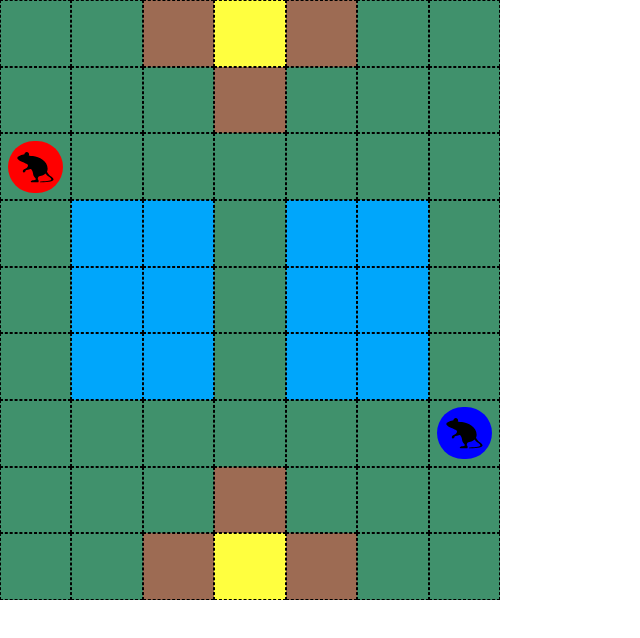
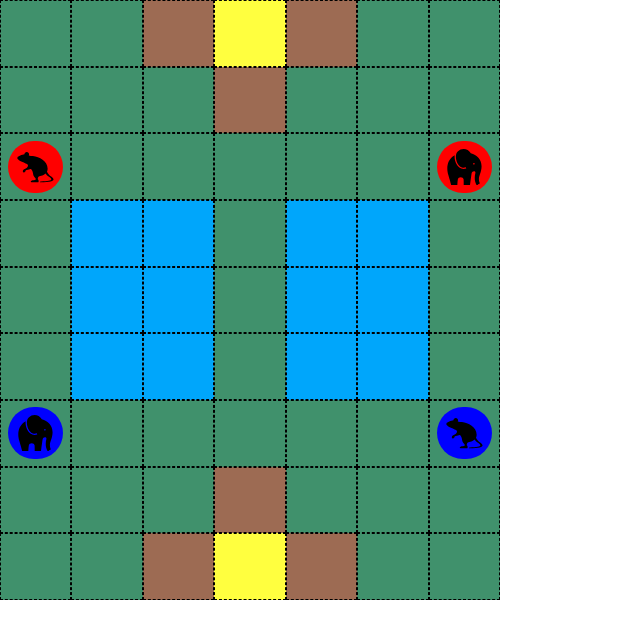
Before and after one commit to KhoaDinhNguyen/animal-chess, a Next.js app in the folder frontend/: page /game in a window 1280 px wide. Shown: the top 638 px of the page, without its empty margins (0-640 px from the left). Built offline with nearby package versions, Linux system fonts and the light colour scheme.

Commit message:
feat: add elephant piece and make piece class more abstract

```diff
--- a/frontend/components/Square.module.css
+++ b/frontend/components/Square.module.css
@@ -4,6 +4,10 @@
   width: 20px;
   border-radius: 100%;
   cursor: pointer;
+  position: absolute;
+  top: 50%;
+  left: 50%;
+  transform: translate(-50%, -50%);
 }
 
 .moveableSquare:hover {
--- a/frontend/components/Square.tsx
+++ b/frontend/components/Square.tsx
@@ -3,6 +3,7 @@
 import { SquareType, Square as SquareClass } from "@/game/core/Square";
 import { PieceType } from "@/game/pieces/Piece";
 import { MouseIcon } from "@/public/pieces/Mouse";
+import { ElephantIcon } from "@/public/pieces/Elephant";
 import { useGameStore } from "@/hooks/useGame";
 
 // Import styles
@@ -40,20 +41,22 @@ export default function Square(props: SquareProps) {
         border: "1px dashed black",
         background: getBackgroundColor(square.type),
         cursor: piece !== null ? "pointer" : "default",
+        position: "relative",
       }}
       onClick={onClickSquare}>
       {piece !== null && (
         <div
           className="d-flex justify-content-center align-items-center"
-          style={{ background: piece.color, borderRadius: "100px", width: "80%", height: "80%" }}>
+          style={{
+            background: square.piece?.player == 0 ? "blue" : "red",
+            borderRadius: "100px",
+            width: "80%",
+            height: "80%",
+          }}>
           {getPieceIcon(piece.type)}
         </div>
       )}
-      {isMovable && (
-        <div>
-          <div className={styles.moveableSquare}></div>
-        </div>
-      )}
+      {isMovable && <div className={styles.moveableSquare}></div>}
     </div>
   );
 }
@@ -77,5 +80,7 @@ function getPieceIcon(type: PieceType) {
   switch (type) {
     case "mouse":
       return MouseIcon();
+    case "elephant":
+      return ElephantIcon();
   }
 }
--- a/frontend/game/core/Square.ts
+++ b/frontend/game/core/Square.ts
@@ -6,7 +6,7 @@ export type SquareType = "plain" | "river" | "trap" | "den";
 export class Square {
   public piece: Piece | null;
   public type: SquareType;
-  public position: Position
+  public position: Position;
 
   constructor(position: Position, piece: Piece | null, type: SquareType) {
     this.position = position;
@@ -15,6 +15,6 @@ export class Square {
   }
 
   static clone(square: Square): Square {
-    return new Square(square.position, square.piece, square.type)
+    return new Square(square.position, square.piece, square.type);
   }
 }
--- /dev/null
+++ b/frontend/game/pieces/Elephant.ts
@@ -0,0 +1,19 @@
+import { Position } from "../core/Position";
+import { Piece } from "./Piece";
+import { Game, PlayerNum } from "../core/Game";
+import { Square } from "../core/Square";
+
+export class Elephant extends Piece {
+  constructor(player: PlayerNum) {
+    super(player);
+    this.type = "elephant";
+  }
+
+  canCapture(piece: Piece): boolean {
+    return piece.type != "mouse";
+  }
+
+  canMoveRiver(square: Square, player: PlayerNum): boolean {
+    return false;
+  }
+}
--- a/frontend/game/pieces/Mouse.ts
+++ b/frontend/game/pieces/Mouse.ts
@@ -1,19 +1,21 @@
-import { Board } from "../core/Board";
-import { Position } from "../core/Position";
+import { PlayerNum } from "../core/Game";
+import { Square } from "../core/Square";
 import { Piece } from "./Piece";
 
 export class Mouse extends Piece {
-  showMoves(board: Board, position: Position): Position[] {
-    const [r, c] = [position.row, position.col];
-    const [xAxis, yAxis] = [board.squares.length, board.squares[0].length];
+  constructor(player: PlayerNum) {
+    super(player);
+    this.type = "mouse";
+  }
 
-    const moves: Position[] = [];
+  canCapture(piece: Piece) {
+    return piece.type == "elephant";
+  }
 
-    if (r > 0) moves.push(new Position(r - 1, c));
-    if (r < xAxis - 1) moves.push(new Position(r + 1, c));
-    if (c > 0) moves.push(new Position(r, c - 1));
-    if (c < yAxis - 1) moves.push(new Position(r, c + 1));
+  canMoveRiver(square: Square, player: PlayerNum): boolean {
+    if (square.type != "river") return false;
+    if (square.piece == null) return true;
 
-    return moves;
+    return square.piece.type !== "dog";
   }
 }
--- a/frontend/game/pieces/Piece.ts
+++ b/frontend/game/pieces/Piece.ts
@@ -1,16 +1,92 @@
-import { Board } from "../core/Board";
+import { Game, PlayerNum } from "../core/Game";
 import { Position } from "../core/Position";
+import { Square } from "../core/Square";
+import { TRAPS, DENS } from "../core/Board";
 
-export type PieceType = "mouse"
+export type PieceType = "mouse" | "elephant" | "dog"
 
 export abstract class Piece {
-  public color: string;
   public type: PieceType;
+  public player: PlayerNum;
+  public directions = [[1, 0], [-1, 0], [0, 1], [0, -1]]
 
-  constructor(color: string) {
-    this.color = color;
+  constructor(player: PlayerNum) {
+    this.player = player;
     this.type = "mouse";
   }
 
-  abstract showMoves(board: Board, position: Position): Position[];
+  showMoves(game: Game, position: Position): Position[] {
+    const board = game.board;
+    const [r, c] = [position.row, position.col];
+    const [xAxis, yAxis] = [board.squares.length, board.squares[0].length];
+
+    const moves: Position[] = [];
+
+    for (const dir of this.directions) {
+      const nextR = r + dir[0], nextC = c + dir[1];
+      if (nextR < 0 || nextR >= xAxis || nextC < 0 || nextC >= yAxis) continue;
+
+      const square = board.squares[nextR][nextC];
+
+      // dens
+      if (square.type === "den") {
+        if (this.canMoveDen(square, game.player)) moves.push(new Position(nextR, nextC));
+      }
+      else if (square.type === "trap") {
+        if (this.canMoveTrap(square, game.player)) moves.push(new Position(nextR, nextC));
+      }
+      else if (square.type === "river") {
+        if (this.canMoveRiver(square, game.player)) moves.push(new Position(nextR, nextC));
+      }
+      else {
+        // Plain field
+        console.log(square.piece);
+        if (square.piece === null) {
+          moves.push(new Position(nextR, nextC));
+        }
+        else {
+          console.log(square.piece.player, game.player);
+          if (square.piece.player == game.player) continue;
+          else if (this.canCapture(square.piece)) moves.push(new Position(nextR, nextC));
+        }
+      }
+
+    }
+
+    return moves;
+  }
+
+  /**
+   * Every animals have the same den moves
+   * @param square the examined square
+   * @param player the current player
+   * @returns true if the animal can enter a den
+   */
+  canMoveDen(square: Square, player: PlayerNum): boolean {
+    if (square.type !== "den") return false;
+
+    const denOwner = DENS.slice(0, 1).some(([r, c]) => square.position.row == r && square.position.col == c) ? 0 : 1;
+
+    console.log(denOwner, player, "Den");
+    return denOwner !== player; // Animals can only enter opponent's den
+  }
+
+  /**
+   * Every animals have the same trap moves
+   * @param square the examined square
+   * @param player the current player
+   * @returns true if the animal can enter a trap
+   */
+  canMoveTrap(square: Square, player: PlayerNum): boolean {
+    if (square.type !== "trap") return false;
+    else if (square.piece == null) return true; // If the trap is empty, any animals can enter it
+
+    const trapOwner = TRAPS.slice(0, 3).some(([r, c]) => square.position.row == r && square.position.col == c) ? 0 : 1;
+
+    // If the trap is nonempty, then a trap must be from the current player and it must be opponent's piece
+    return trapOwner === player && square.piece.player !== player;
+  }
+
+  abstract canCapture(piece: Piece): boolean;
+  abstract canMoveRiver(square: Square, player: PlayerNum): boolean;
 }
--- a/frontend/game/pieces/PieceFactory.ts
+++ b/frontend/game/pieces/PieceFactory.ts
@@ -1,10 +1,13 @@
 import { PieceType } from "./Piece";
 import { Mouse } from "./Mouse";
+import { Elephant } from "./Elephant";
+import { PlayerNum } from "../core/Game";
 
 export class PieceFactory {
-  static create(type: PieceType, color: string) {
+  static create(type: PieceType, player: PlayerNum) {
     switch (type) {
-      case "mouse": return new Mouse(color);
+      case "mouse": return new Mouse(player);
+      case "elephant": return new Elephant(player);
       default: return null;
     }
   }
--- /dev/null
+++ b/frontend/public/pieces/Elephant.tsx
@@ -0,0 +1,19 @@
+export function ElephantIcon() {
+  const ELEPLANT_PATH =
+    "M345.913,60.078C308.447-6.798,217.4-22.036,161.256,35.756c-8.71,8.964-15.43,19.816-20.341,31.885c-4.053,13.391-6.067,28.216-6.067,43.589c0,23.876,4.801,49.003,13.67,71.74c8.869,22.754,21.798,43.071,37.626,57.625c10.565,9.713,22.348,16.886,35.198,20.819c7.34,2.261,15.047,3.463,23.168,3.463c9.689,0,19.984-1.719,30.946-5.573l5.963,16.998c-12.706,4.474-25.078,6.584-36.909,6.584c-11.154,0.008-21.822-1.879-31.798-5.342c-10-3.455-19.298-8.478-27.833-14.713c-17.077-12.459-31.113-29.688-41.956-49.352c-7.23-13.121-13.042-27.34-17.324-42.069c-5.724-19.633-8.758-40.165-8.758-60.18c0-7.698,0.446-15.31,1.378-22.777C-4.071,160.169,4.782,290.736,27.289,363.798c20.317,65.968,41.224,145.988,41.224,145.988h87.591c0,0,0-34.354,6.577-80.02c6.051-42.092,75.856-41.925,81.015-0.693c2.38,19.044,1.72,80.713,1.72,80.713h89.303c0,0,12.03-96.174,22.34-164.881c6.289-41.949,63.413-41.606,53.238-3.432c-13.749,51.518-10.859,111.42,7.755,150.455c6.696,14.044,12.045,24.935,22.339,17.842c10.287-7.102,22.738-18.55,30.874-21.305c8.137-2.747-4.984-18.328-7.73-33.637c-12.022-66.988,20.612-89.32,32.634-178.623C511.877,159.5,439.403,86.16,345.913,60.078z M390.258,221.265c-6.377,0-11.552-5.167-11.552-11.544c0-6.385,5.175-11.552,11.552-11.552s11.544,5.167,11.544,11.552C401.802,216.098,396.635,221.265,390.258,221.265z";
+  return (
+    <svg
+      height="70%"
+      width="70%"
+      version="1.1"
+      id="_x32_"
+      xmlns="http://www.w3.org/2000/svg"
+      xmlnsXlink="http://www.w3.org/1999/xlink"
+      viewBox="0 0 512 512"
+      xmlSpace="preserve">
+      <g>
+        <path className="st0" d={ELEPLANT_PATH} style={{ fill: "#000000" }} />
+      </g>
+    </svg>
+  );
+}
--- a/frontend/public/pieces/Mouse.tsx
+++ b/frontend/public/pieces/Mouse.tsx
@@ -1,5 +1,3 @@
-"use client";
-
 export function MouseIcon() {
   const MOUSE_PATH =
     "M478.692,390.482c-24.021-17.755-44.122-43.384-59.084-69.628c5.778-11.455,9.292-25.008,9.292-41.271c0-110.891-119.95-169.742-208.277-179.275c-21.461-2.313-41.329-5.943-58.454-9.78c2.594-4.7,4.203-10.022,4.203-15.766c0-18.119-14.697-32.816-32.817-32.816c-17.796,0-32.202,14.199-32.716,31.863c-31.232,2.147-93.599,30.297-97.363,41.603c-3.837,11.572-11.414,17.026,23.176,46.228c0,0,89.04,37.906,110.294,50.041c31.689,18.112,3.398,59.979-26.028,66.768c-29.418,6.788-42.995,36.214-24.892,54.318c9.052,9.052,3.208-21.476,11.314-6.789c8.115,14.68,13.577,0,13.577,0s1.8-28.348,22.637-29.418c44.132-2.263,56.582-40.74,80.346,19.23c13.179,33.272,6.789,61.115,27.155,81.481c45.266,45.266,2.263,45.266-15.84,45.266c-18.103,0-44.487,13.022-31.681,22.621c9.052,6.797,4.526,4.534,33.944,4.534c29.417,0,70.158,0,70.158,0s11.314-18.112-2.263-33.952c-13.577-15.84-1.682-33.016,4.526-42.996c5.794-9.3,64.107-13.884,100.322-46.675c9.599,14.738,20.167,27.594,30.943,35.352c23.724,17.092,44.479,30.339,48.732,41.164c9.349,23.831-38.545,34.234-150.579,35.792c-10.179,0-14.141,11.314-4.526,11.314C548.851,469.692,530.748,428.959,478.692,390.482z";
```
Also changed, not shown: frontend/game/core/Board.ts (+39 -9 lines), frontend/game/core/Game.ts (+9 -4 lines).
